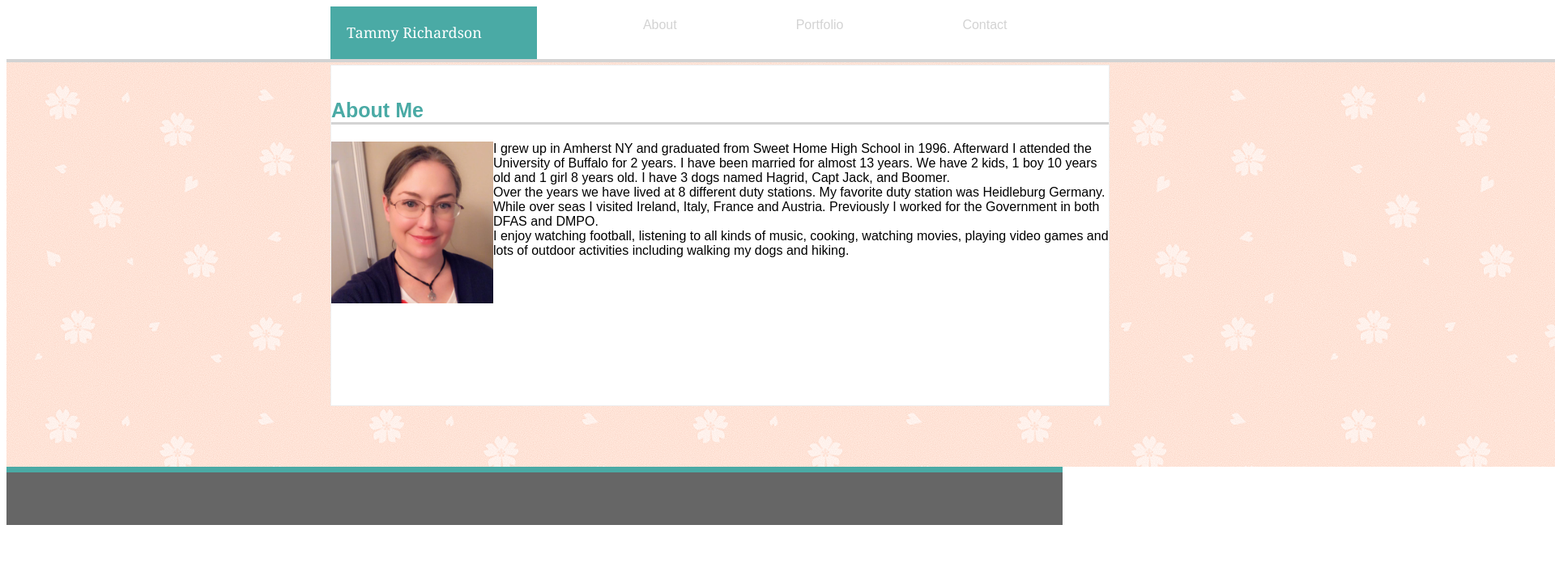
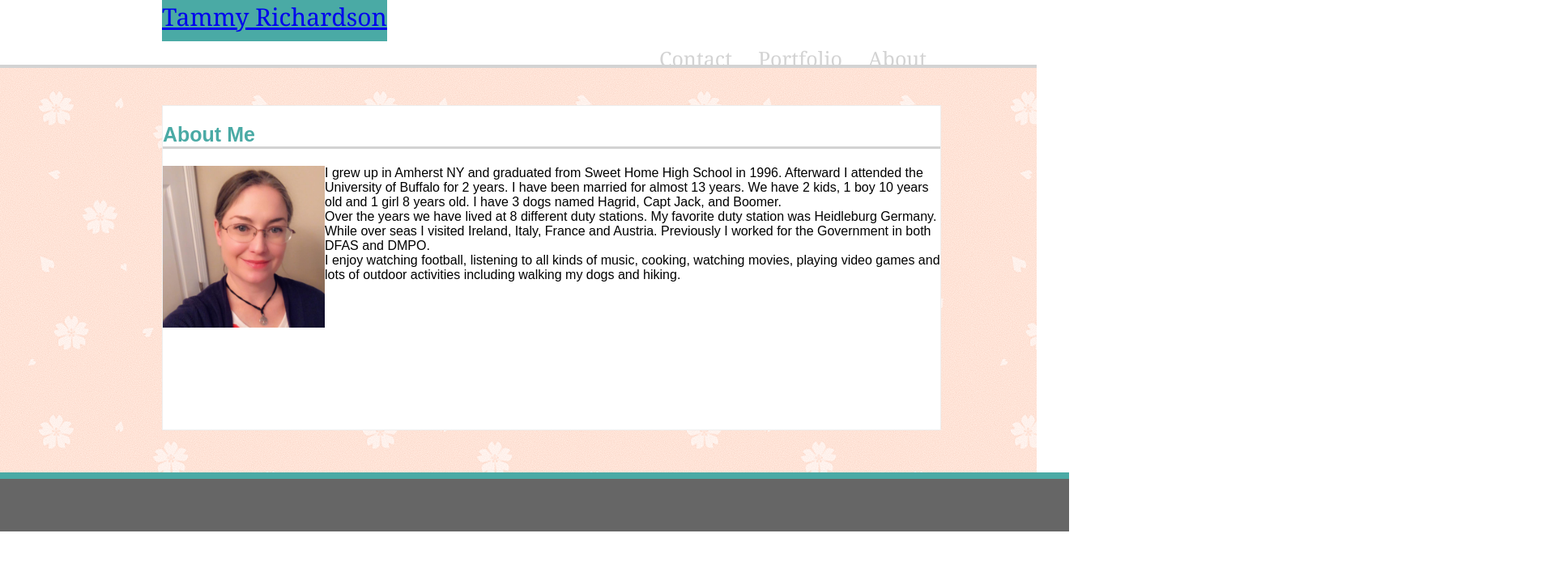
Before and after one commit to tamrichardson/Basic-Portfolio, a plain HTML site: page index.html in a window 1280 px wide. Shown: the top 696 px of the page at 81% size, 1920 px wide, since content can reach past the window. Drawn offline with Linux system fonts and the light colour scheme.

Commit message:
added container and navbar into header instead of unordered list

```diff
--- a/assets/css/style.css
+++ b/assets/css/style.css
@@ -1,44 +1,56 @@
 body {
   overflow-x: hidden;
+  margin: 0;
+  padding: 0;
 }
-
 header {
-      float: left;
-    padding: 20px;
-    margin-left: 400px;
+  margin: 0 auto;
+    padding-bottom: 40px;
+    margin-left: 200px;
     font-size: 18px;
     font-family: Georgia, 'Times New Roman', Times, serif;
-    width: 17%;
-    height: 25px;
+    width: 100%;
+    max-width: 960px;
+    height: 40px;
     color: #ffffff;
-    background: #4aaaa5;
+  }
+
+   #logo {
+     padding-top: 10px;
+     padding-bottom: 10px;
+     text-align: bottom;
+    font-size: 30px;
+    font-family: Georgia, 'Times New Roman', Times, serif;
+    overflow: hidden;
+     background: #4aaaa5;
+    }
+
+   .container {
+     margin: 0 auto;
+     width: 100%;
+     max-width: 960px;
    }
 
-   ul {
-    list-style-type: none;
-    margin: 0;
-    padding: 0;
+   .topnav {
     overflow: hidden;
   }
-
-  li {
-    float: left;
-    margin-left: 100px;
+   .topnav a {
+    float: right;
+    text-align: center;
+    color:lightgray;
+    padding: 14px 16px;
+    text-decoration: none;
+    font-size: 25px;
   }
 
-  li a {
-    display: inline-block;
-    color: lightgray;
-    text-align: bottom;
-    margin-left: 15px;
-    padding: 14px 16px;
-    text-decoration: none;
-    font-family: Arial, Helvetica, sans-serif;
+  .topnav a:hover {
+    background-color: #ddd;
+    color: black;
   }
 
 .box {
   border-top: 4px solid lightgray;
-    width: 1100%;
+    width: 100%;
     height: 500px;
     background-image: url(../images/sakura.png);
     clear: both;
@@ -48,11 +60,12 @@ aside {
     background: #fff;
     position: absolute;
     top: 10%;
-    width: 960px;
+    width: 100%;
+    max-width: 960px;
     height: 400px;
     font-family: Arial, Helvetica, sans-serif;
-    padding-top: 20px;
-    margin-left: 400px;
+    margin-top: 50px;
+    margin-left: 200px;
     border : 1px solid #eee;
 }
 
@@ -66,12 +79,11 @@ h1 {
     color: #4aaaa5;
    font-size: 25px;
    border-bottom: 3px solid lightgray;
-
 }
 
 footer {
   background: #666666;
-  border-top: 7px solid #4aaaa5;
+  border-top: 8px solid #4aaaa5;
   clear: both;
   width: 100%;
   height: 25px;
--- a/index.html
+++ b/index.html
@@ -10,19 +10,17 @@
 </head>
 <body>
     <header>
-        Tammy Richardson
-    </header>
+        <div class="container">
+            <a href="index.html" id="logo"> Tammy Richardson </a>
+            <div class="topnav">
+                <a href="index.html" class="active">About</a>
+                <a href="portfolio.html">Portfolio</a>
+                <a href="contact.html">Contact</a>
+              </div>
+            </div>
+        </header>
 
-
-
-    <ul>
-        <li><a href="index.html" class="active">About</a></li>
-        <li><a href="portfolio.html">Portfolio</a></li>
-        <li><a href="contact.html">Contact</a></li>
-      </ul>
-
-
-    <div class="box">
+        <div class="box">
         <aside>
         <h1>About Me</h1>
         <img id="bio-image" src="assets\images\Tammy.jpg" alt="Tammy Richardson">
```
